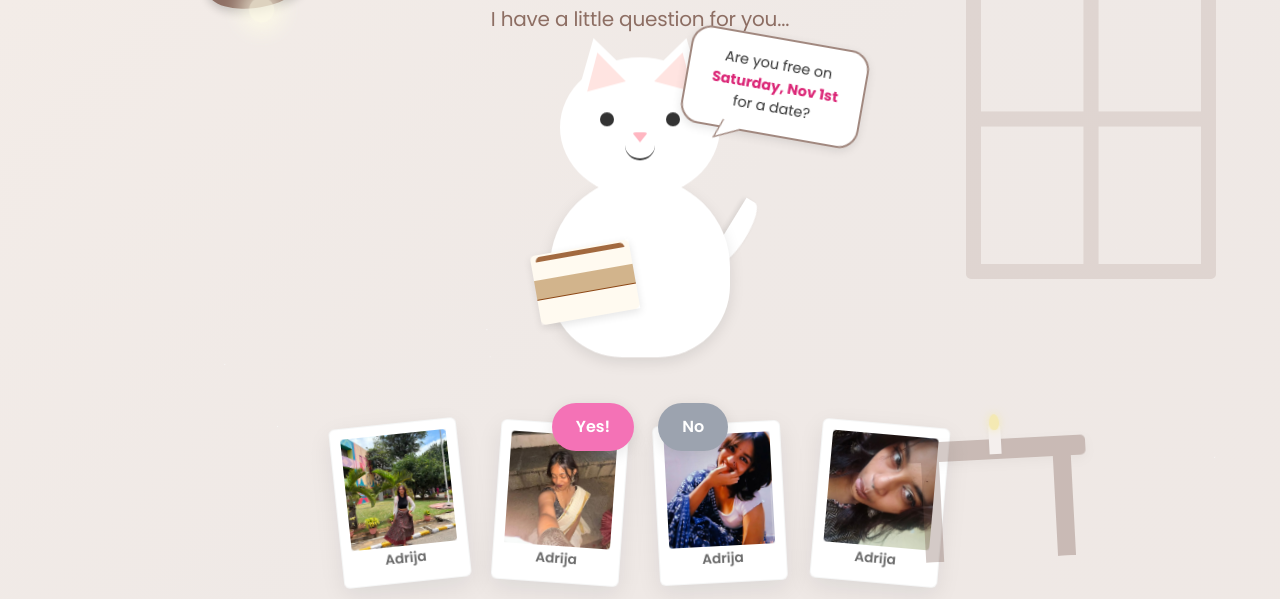
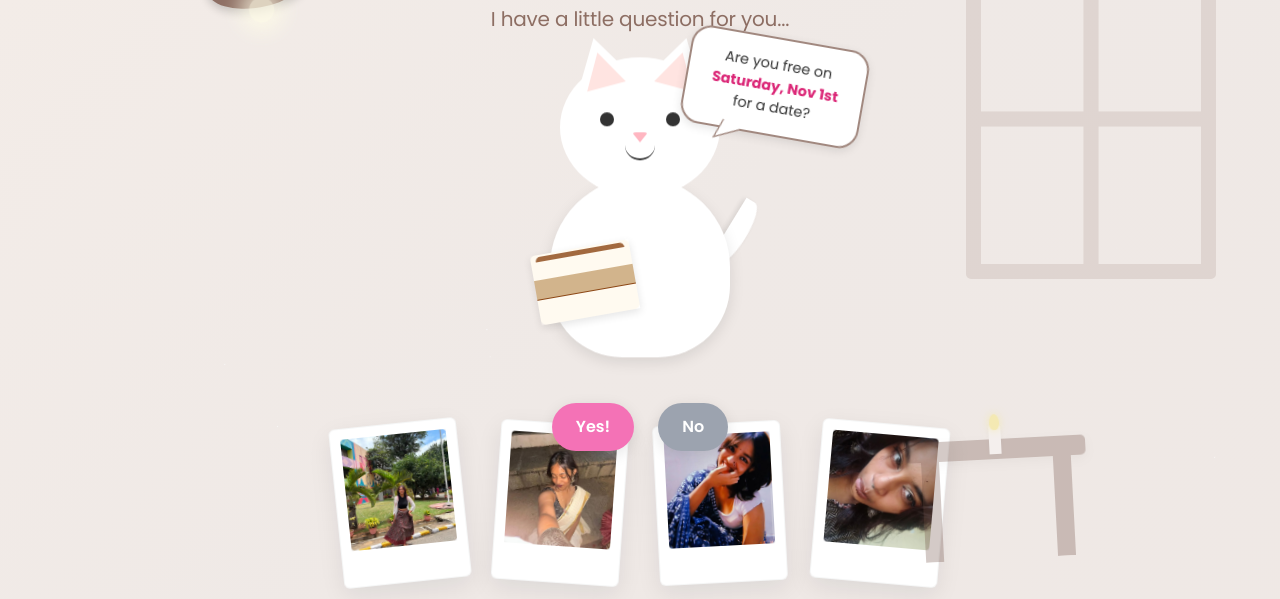
Before and after one commit to are-you-free-on-sat-Adrija/hehe, a plain HTML site: page index.html in a window 1280 px wide. Shown: the part 201-800 px from the top of the page. Drawn offline with nearby package versions, Linux system fonts and the light colour scheme.

Commit message:
Update index.html

```diff
--- a/index.html
+++ b/index.html
@@ -817,25 +817,25 @@
                 <div class="polaroid-img h-20 md:h-28">
                     <!-- EDIT THIS: Add your image URL --><img src="1.jpg" alt="Polaroid placeholder 1" class="w-full h-full object-cover">
                 </div>
-                <span class="polaroid-caption">Adrija</span>
+                <span class="polaroid-caption"></span>
             </div>
             <div class="polaroid w-24 h-28 md:w-32 md:h-40">
                 <div class="polaroid-img h-20 md:h-28">
                     <!-- EDIT THIS: Add your image URL --><img src="2.jpg" alt="Polaroid placeholder 2" class="w-full h-full object-cover">
                 </div>
-                <span class="polaroid-caption">Adrija</span>
+                <span class="polaroid-caption"></span>
             </div>
             <div class="polaroid w-24 h-28 md:w-32 md:h-40">
                 <div class="polaroid-img h-20 md:h-28">
                     <!-- EDIT THIS: Add your image URL --><img src="3.jpg" alt="Polaroid placeholder 3" class="w-full h-full object-cover">
                 </div>
-                <span class="polaroid-caption">Adrija</span>
+                <span class="polaroid-caption"></span>
             </div>
             <div class="polaroid w-24 h-28 md:w-32 md:h-40">
                 <div class="polaroid-img h-20 md:h-28">
                     <!-- EDIT THIS: Add your image URL --><img src="4.jpg" alt="Polaroid placeholder 4" class="w-full h-full object-cover">
                 </div>
-                <span class="polaroid-caption">Adrija</span>
+                <span class="polaroid-caption"></span>
             </div>
         </div>
     </div>
```
